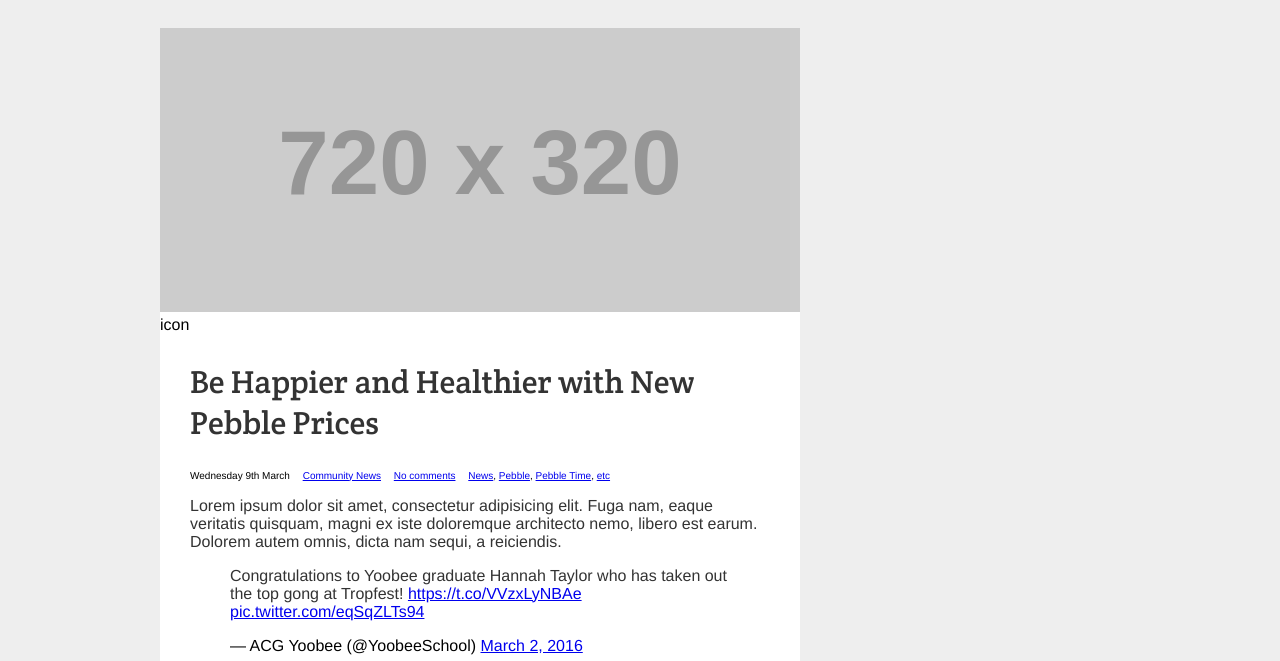
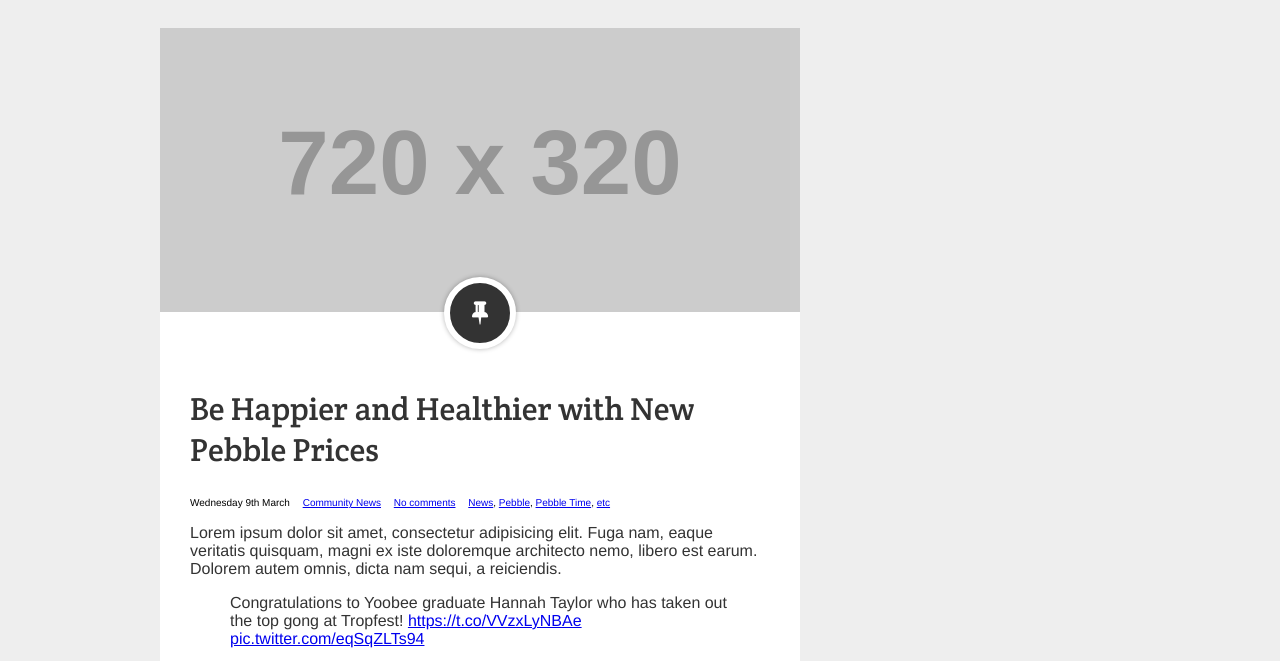
Before and after one commit to 16WDWE02/pebble-blog-remake, a plain HTML site: page index.html in a window 1280 px wide. Shown: the part 85-746 px from the top of the page. Drawn offline with Linux system fonts and the light colour scheme; placeholder pictures from the web are drawn by us.

Commit message:
Style the badge

```diff
--- a/css/styles.css
+++ b/css/styles.css
@@ -101,6 +101,7 @@ article h1 {
 	font-family: 'Crete Round', serif;
 	font-size: xx-large;
 	font-weight: 400;
+	margin-top: 0;
 }
 
 article h1 a {
@@ -133,3 +134,22 @@ article footer {
 	padding: 15px 30px;
 	border-top: 1px solid #dddddd;
 }
+
+.badge {
+	background-color: #333333;
+	width: 60px;
+	height: 60px;
+	text-align: center;
+	border-radius: 50%;
+	border: 6px solid white;
+	position: relative;
+	bottom: 39px;
+	margin: 0 auto;
+	box-shadow: 0 0 5px 0 rgba(0,0,0,.3);
+}
+
+.badge i {
+	color: #ffffff;
+	line-height: 60px;
+	font-size: 25px;
+}
--- a/index.html
+++ b/index.html
@@ -6,6 +6,7 @@
 		<meta name="description" content="Between 150 and 160 characters">
 		<link rel="stylesheet" href="css/styles.css">
 		<link href='https://fonts.googleapis.com/css?family=Crete+Round' rel='stylesheet'>
+		<link rel="stylesheet" href="https://maxcdn.bootstrapcdn.com/font-awesome/4.5.0/css/font-awesome.min.css">
 	</head>
 	<body>
 
@@ -30,7 +31,7 @@
 					<img src="http://placehold.it/720x320" alt="No worms ,just news! Two illustrated birds sitting on a power line.">
 
 					<div class="badge">
-						icon
+						<i class="fa fa-thumb-tack"></i>
 					</div>
 
 					<div class="article-content">
```
